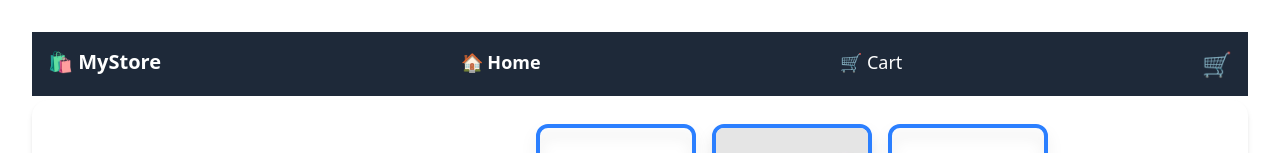
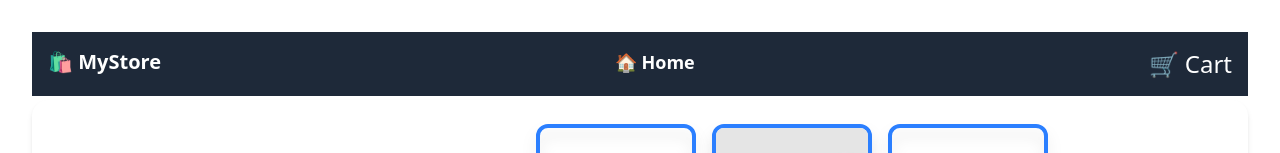
Before and after one commit to sayReine/bakery, a React (Vite) app: page / in a window 1280 px wide. Shown: the top 153 px of the page. Built offline with nearby package versions, Linux system fonts and the light colour scheme.

Commit message:
just combined the cart page

```diff
--- a/src/App.tsx
+++ b/src/App.tsx
@@ -54,9 +54,9 @@ const App: React.FC = () => {
               </Link>
         <Link to="/" className="text-lg font-bold">🏠 Home</Link>
 
-        <Link to="/cart" className="text-lg">🛒 Cart</Link>
+        {/* <Link to="/cart" className="text-lg">🛒 Cart</Link> */}
         <Link to="/cart" className="relative text-2xl">
-                🛒
+                🛒 Cart
                 {totalItems > 0 && (
                   <span className="absolute -top-2 -right-2 bg-red-500 text-white text-xs w-5 h-5 rounded-full flex items-center justify-center">
                     {totalItems}
```
